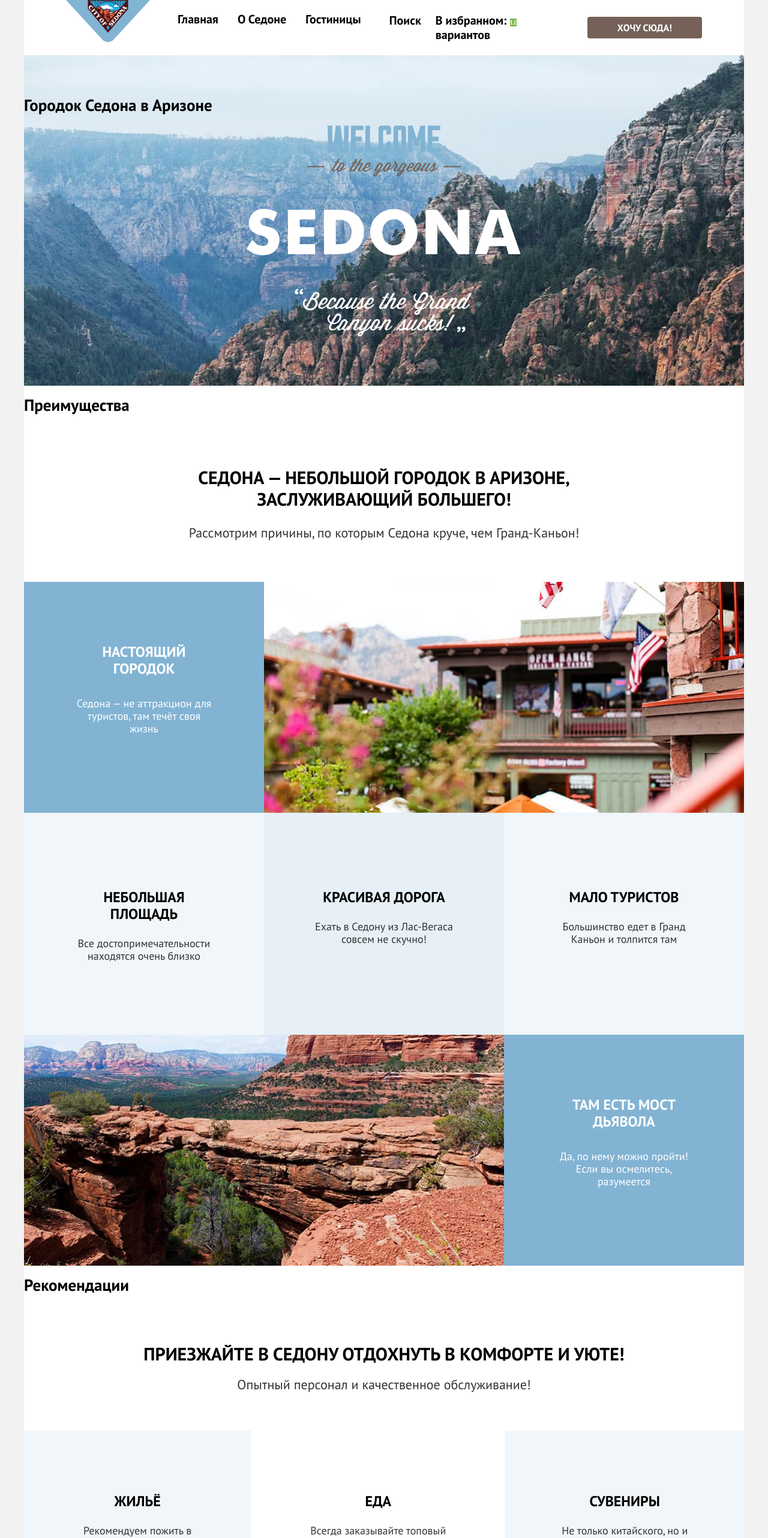
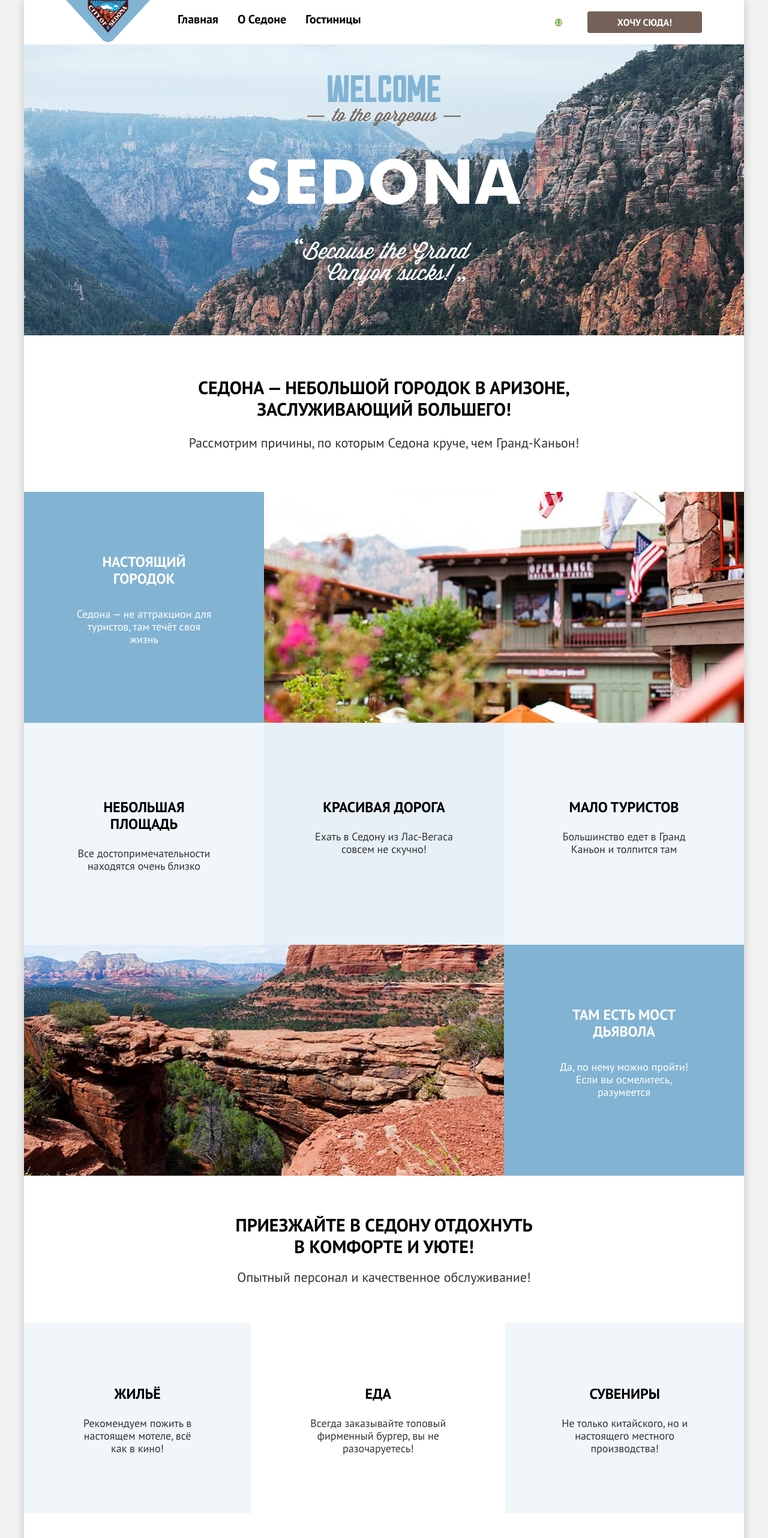
Before and after one commit to gnullhao/2717543-sedona-3, a plain HTML site: page index.html in a window 1280 px wide. Shown: the top 2564 px of the page at 60% size. Drawn offline with Linux system fonts and the light colour scheme.

Commit message:
добавляет микросетки

```diff
--- a/index.html
+++ b/index.html
@@ -8,7 +8,6 @@
   </head>
 
   <body>
-
     <div class="page-container">
       <header class="page-header" data-test="header">
         <nav class="navigation">
@@ -45,7 +44,7 @@
         </nav>
       </header>
 
-      <main class="main-contetn" data-test="main">
+      <main class="main-content" data-test="main">
         <section class="hero" data-test="hero">
           <h1 class="visually-hidden">Городок Седона в Аризоне</h1>
           <img class="hero-image" src="images/content/welcome-text.svg" width="458" height="352"
@@ -53,8 +52,10 @@
         </section>
         <section class="advantages" data-test="advantages">
           <h2 class="visually-hidden">Преимущества</h2>
-          <p class="advantages-slogan">Седона — небольшой городок в Аризоне, заслуживающий большего!</p>
-          <p class="advantages-description">Рассмотрим причины, по которым Седона круче, чем Гранд-Каньон!</p>
+          <div class="advantages-intro">
+            <p class="advantages-slogan">Седона — небольшой городок в Аризоне, заслуживающий большего!</p>
+            <p class="advantages-description">Рассмотрим причины, по которым Седона круче, чем Гранд-Каньон!</p>
+          </div>
           <ul class="advantages-list">
             <li class="advantages-item advantages-item-with-image">
               <h3 class="advantages-item-title">Настоящий городок</h3>
@@ -84,8 +85,10 @@
         </section>
         <section class="recommendations">
           <h2 class="visually-hidden">Рекомендации</h2>
-          <p class="recommendations-slogan">Приезжайте в Седону отдохнуть в комфорте и уюте!</p>
-          <p class="recommendations-description">Опытный персонал и качественное обслуживание!</p>
+          <div class="recommendations-intro">
+            <p class="recommendations-slogan">Приезжайте в Седону отдохнуть в комфорте и уюте!</p>
+            <p class="recommendations-description">Опытный персонал и качественное обслуживание!</p>
+          </div>
           <ul class="recommendations-list">
             <li class="recommendations-item">
               <h3 class="recommendations-item-title">Жильё</h3>
@@ -130,7 +133,6 @@
               <span class="visually-hidden">Мы во ВКонтакте</span>
             </a>
           </li>
-
           <li class="page-footer-socials-item">
             <a class="page-footer-socials-link" href="https://t.me/htmlacademy">
               <span class="visually-hidden">Мы в Telegram</span>
--- a/styles/styles.css
+++ b/styles/styles.css
@@ -15,10 +15,6 @@
 }
 
 /* Общие настройки страницы */
-.html {
-  height: 100%;
-}
-
 body {
   font-family: "PT Sans", sans-serif;
   font-size: 18px;
@@ -27,16 +23,18 @@ body {
   background-color: #f2f2f2;
 
   margin: 0;
-  display: flex;
-  flex-direction: column;
-  min-height: 1280px;
 }
 
 .page-container {
-  width: 1200px;
-  margin: 0 auto;
   color: inherit;
   background-color: #ffffff;
+
+  display: flex;
+  flex-direction: column;
+  margin: 0 auto;
+  width: 1200px;
+  min-height: 100vh;
+  box-shadow: 0 0 15px rgba(0, 0, 0, 0.2);
 }
 
 *,
@@ -45,9 +43,16 @@ body {
   box-sizing: border-box;
 }
 
-/* .visually-hidden {
-  display: none;
-} */
+.visually-hidden {
+  position: absolute;
+  width: 1px;
+  height: 1px;
+  margin: -1px;
+  padding: 0;
+  border: 0;
+  clip: rect(0 0 0 0);
+  overflow: hidden;
+}
 
 /* Шапка */
 .page-header {
@@ -57,18 +62,18 @@ body {
 .navigation {
   display: flex;
   width: 1060px;
-  margin: 0 auto;
 }
 
 .header-logo {
   width: 140px;
-  margin: 0 30px 0 0;
+  margin-right: 30px;
 }
 
 .navigation-list {
   max-width: 464px;
 
   display: flex;
+  flex-wrap: wrap;
   list-style: none;
   margin: 0;
   padding: 0;
@@ -82,8 +87,8 @@ body {
   color: inherit;
 
   display: block;
+  white-space: nowrap;
   padding: 20px 16px;
-  white-space: nowrap;
 }
 
 .navigation-user-list {
@@ -112,6 +117,8 @@ body {
   text-align: center;
   color: #ffffff;
   background-color: #7db54f;
+
+  border-radius: 10px;
 }
 
 .header-button {
@@ -143,7 +150,6 @@ body {
   background-color: #063e64;
 
   padding: 51px 0 82px;
-  margin: 0;
 }
 
 .hero-image {
@@ -152,6 +158,10 @@ body {
 }
 
 /* Блок преимуществ */
+.advantages-intro {
+  padding: 69px 0;
+}
+
 .advantages-slogan {
   font-size: 30px;
   font-weight: 700;
@@ -159,9 +169,8 @@ body {
   text-transform: uppercase;
   text-align: center;
 
+  width: 620px;
   margin: 0 auto 25px;
-  padding: 69px 0 0;
-  width: 620px;
 }
 
 .advantages-description {
@@ -170,8 +179,7 @@ body {
   text-align: center;
   color: #333333;
 
-  margin: 0;
-  padding: 0 0 69px;
+  margin: 0 auto;
 }
 
 .advantages-list {
@@ -251,7 +259,16 @@ body {
   margin: 0 85px 103px;
 }
 
+.advantages-image {
+  width: 800px;
+  height: auto;
+}
+
 /* Блок рекомендаций */
+.recommendations-intro {
+  padding: 64px 0;
+}
+
 .recommendations-slogan {
   font-size: 30px;
   font-weight: 700;
@@ -259,8 +276,8 @@ body {
   text-transform: uppercase;
   text-align: center;
 
+  width: 505px;
   margin: 0 auto 20px;
-  padding: 64px 0 0;
 }
 
 .recommendations-description {
@@ -269,8 +286,7 @@ body {
   text-align: center;
   color: #333333;
 
-  margin: 0;
-  padding: 0 0 64px;
+  margin: 0 auto;
 }
 
 .recommendations-list {
@@ -463,7 +479,6 @@ body {
   color: inherit;
   background-color: #063e64;
 
-  width: 1060px;
   padding: 35px 70px 70px;
 }
 
@@ -535,18 +550,27 @@ body {
 
   grid-column: 1 / -1;
   padding: 0;
+  margin: 0 0 32px;
 }
 
 .hotels-filter-list {
   list-style: none;
   margin: 0;
-  padding: 32px 0 0;
+  padding: 0;
+
+  display: flex;
+  flex-direction: column;
+  gap: 16px;
 }
 
 .control {
   font-size: 18px;
   line-height: 23px;
   color: #ffffff;
+
+  display: flex;
+  align-items: center;
+  gap: 16px;
 }
 
 .range-control-input {
@@ -622,6 +646,10 @@ body {
 
   margin: 0;
   margin-right: 70px;
+  padding: 14px 20px;
+  border-radius: 4px;
+  border: 2px solid #e5e5e5;
+  width: 292px;
 }
 
 .view-buttons-list {
@@ -651,6 +679,7 @@ body {
   margin: 40px 0 0;
   padding: 0;
   width: 100%;
+  padding-bottom: 40px;
 }
 
 .hotel-card {
@@ -768,6 +797,9 @@ body {
   display: flex;
   gap: 8px;
   list-style: none;
+
+  margin: 0;
+  padding: 40px 0 0;
 }
 
 .pagination-item {
```
